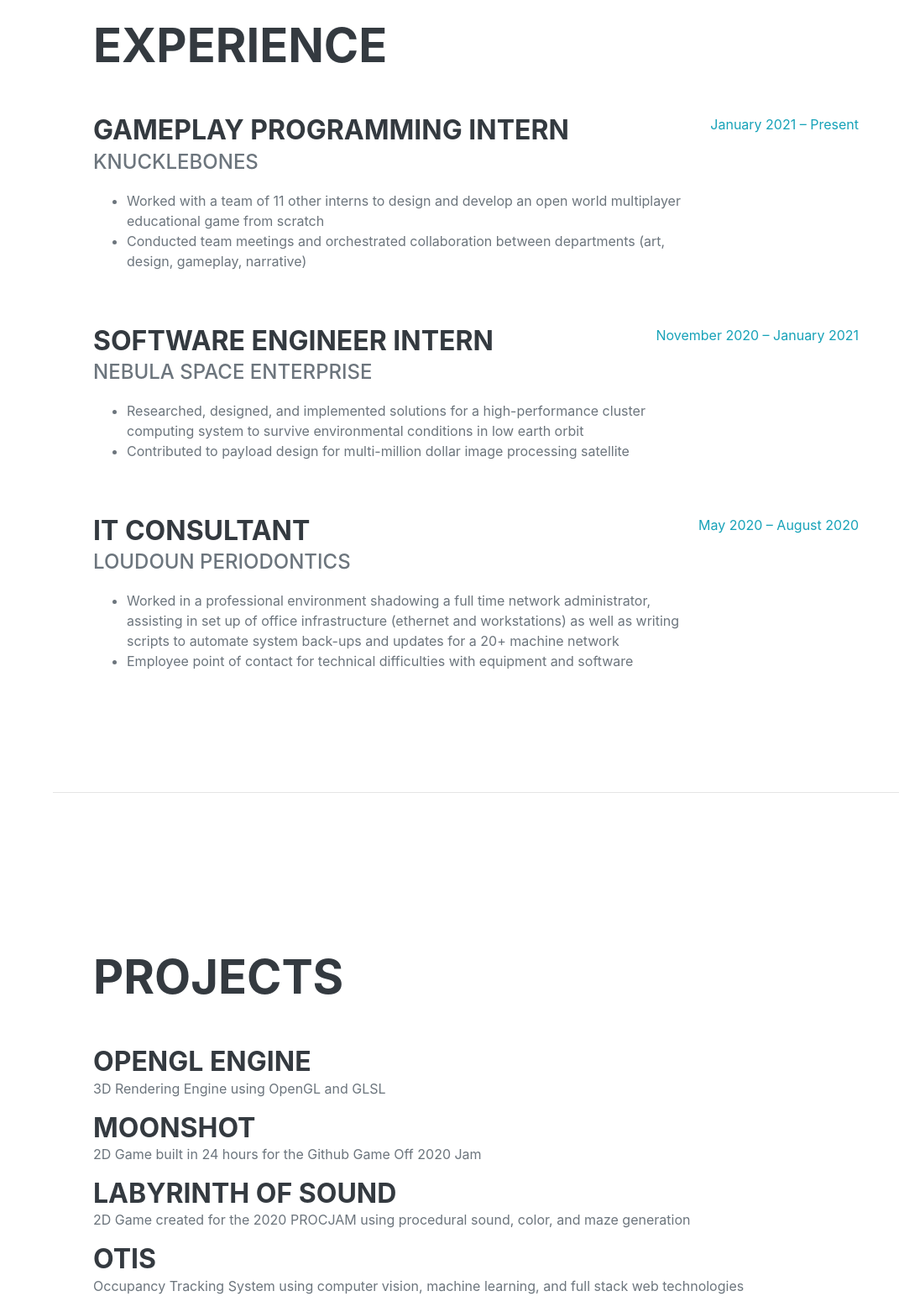
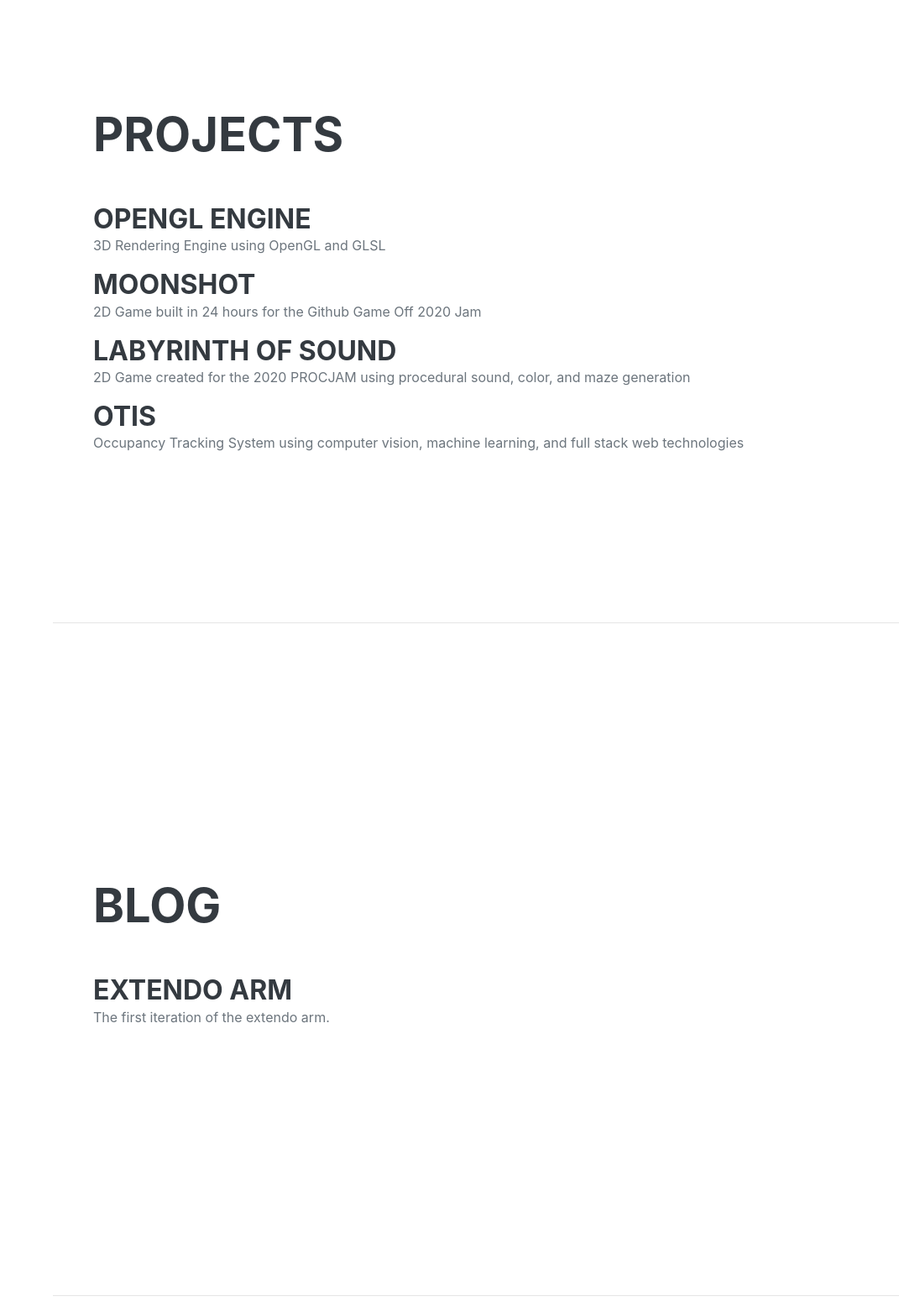
Before and after one commit to 2020wmarvil/2020wmarvil.github.io, a plain HTML site: page index.html in a window 1280 px wide. Shown: the part 860-2422 px from the top of the page at 84% size, without its empty margins (209-1280 px from the left). Drawn offline with nearby package versions, Linux system fonts and the light colour scheme; a web font is replaced by a local one.

Commit message:
Blog section

```diff
--- a/index.html
+++ b/index.html
@@ -26,7 +26,6 @@
             <div class="collapse navbar-collapse" id="navbarSupportedContent">
                 <ul class="navbar-nav">
                     <li class="nav-item"><a class="nav-link js-scroll-trigger" href="#about">About</a></li>
-                    <li class="nav-item"><a class="nav-link js-scroll-trigger" href="#experience">Experience</a></li>
                     <li class="nav-item"><a class="nav-link js-scroll-trigger" href="#projects">Projects</a></li>
                     <li class="nav-item"><a class="nav-link js-scroll-trigger" href="#blog">Blog</a></li>
                 </ul>
@@ -70,47 +69,6 @@
                 </div>
             </section>
             <hr class="m-0" />
-            <!-- Experience-->
-            <section class="resume-section" id="experience">
-                <div class="resume-section-content">
-                    <h2 class="mb-5">Experience</h2>
-                    <div class="d-flex flex-column flex-md-row justify-content-between mb-5">
-                        <div class="flex-grow-1">
-                            <h3 class="mb-0">Gameplay Programming Intern</h3>
-                            <div class="subheading mb-3">Knucklebones</div>
-                            <ul>
-                                <li>Worked with a team of 11 other interns to design and develop an open world multiplayer educational game from scratch</li>
-                                <li>Conducted team meetings and orchestrated collaboration between departments (art, design, gameplay, narrative)</li>
-                            </ul>
-                        </div>
-                        <div class="flex-shrink-0"><span class="text-primary">January 2021 – Present</span></div>
-                    </div>
-                    <div class="d-flex flex-column flex-md-row justify-content-between mb-5">
-                        <div class="flex-grow-1">
-                            <h3 class="mb-0">Software Engineer Intern</h3>
-                            <div class="subheading mb-3">Nebula Space Enterprise</div>
-                            <ul>
-                                <li>Researched, designed, and implemented solutions for a high-performance cluster computing system to survive environmental conditions in low earth orbit</li>
-                                <li>Contributed to payload design for multi-million dollar image processing satellite</li>
-                            </ul>
-                        </div>
-                        <div class="flex-shrink-0"><span class="text-primary">November 2020 – January 2021</span></div>
-                    </div>
-                    <div class="d-flex flex-column flex-md-row justify-content-between mb-5">
-                        <div class="flex-grow-1">
-                            <h3 class="mb-0">IT Consultant</h3>
-                            <div class="subheading mb-3">Loudoun Periodontics</div>
-                            <ul>
-                                <li>Worked in a professional environment shadowing a full time network administrator, assisting in set up of office infrastructure (ethernet and workstations) as well as writing scripts to automate system back-ups and updates for a 20+ machine network</li>
-                                <li>Employee point of contact for technical difficulties with equipment and software</li>
-                            </ul>
-                        </div>
-                        <div class="flex-shrink-0"><span class="text-primary">May 2020 – August 2020</span></div>
-                    </div>
-                </div>
-            </section>
-            <hr class="m-0" />
-
             <!-- Projects-->
             <section class="resume-section" id="projects">
                 <div class="resume-section-content">
@@ -145,7 +103,13 @@
             <!-- Blog -->
             <section class="resume-section" id="blog">
                 <div>
-                    <p>Under Construction</p>
+                <h2 class="mb-5">Blog</h2>
+                <div class="d-flex flex-column flex-md-row justify-content-between">
+                        <div class="flex-grow-1">
+                            <a href="./blog1.html"><h3 class="mb-0">Extendo Arm</h3></a>
+                            <p>The first iteration of the extendo arm.</p>
+                        </div>
+                    </div>
                 </div>
             </section>
             <hr class="m-0" />
```
Also changed, not shown: blog1.html (added, +56 -0 lines).
